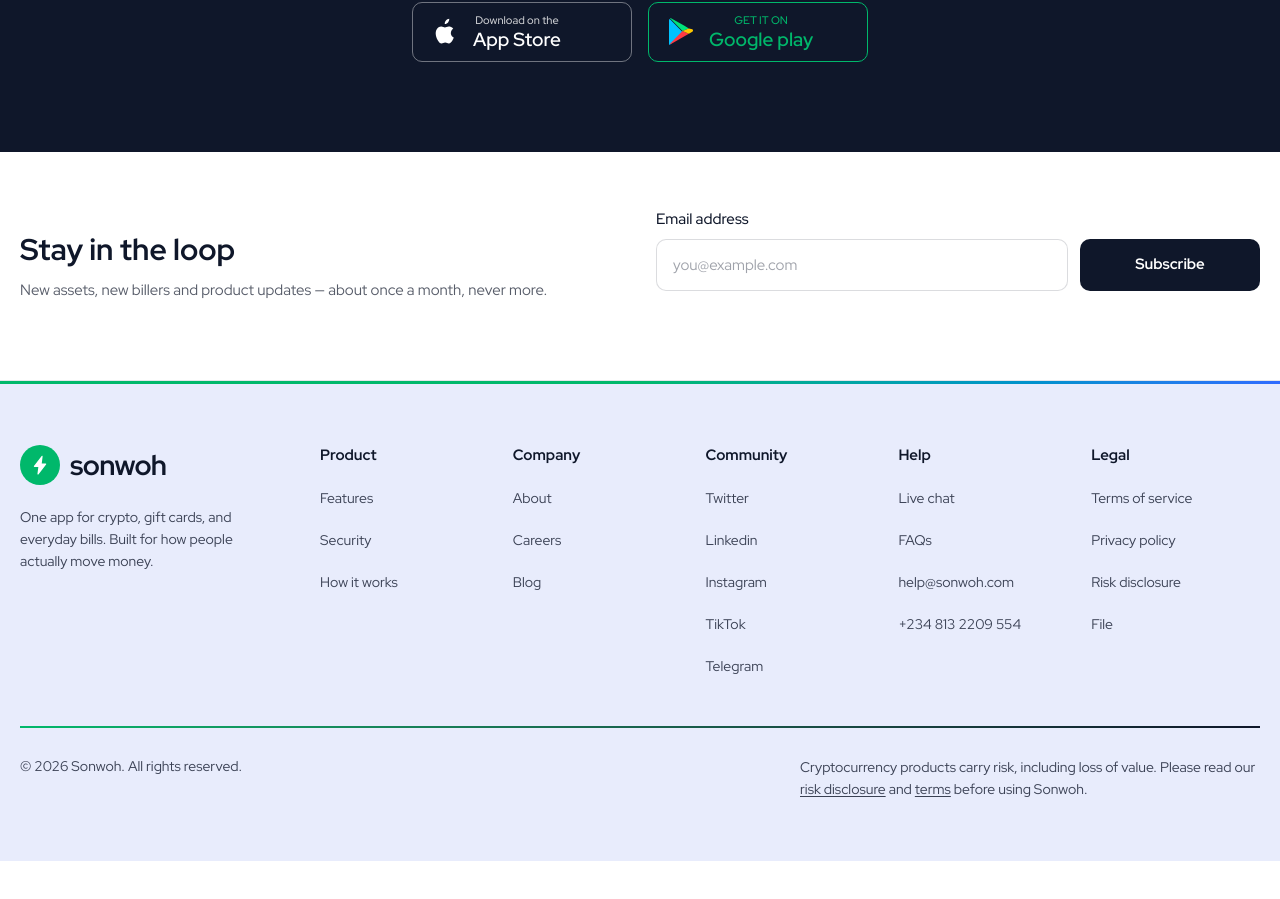
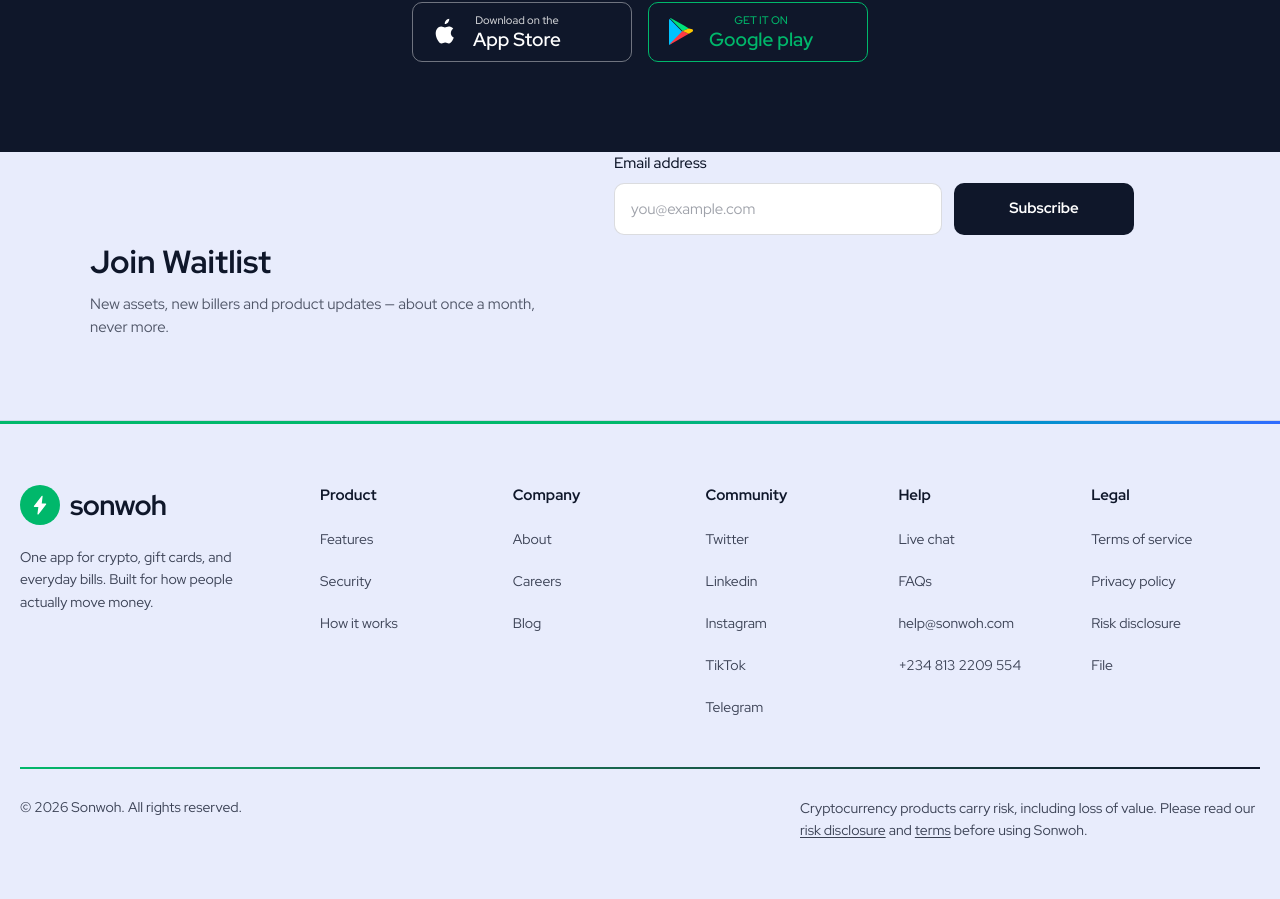
Before and after one commit to Lonepay/sonwoh, a Next.js app: page /blog in a window 1280 px wide. Shown: the part 1649-2548 px from the top of the page. Before the commit the page ends 2510 px from the top, so only its background shows below. Built offline with nearby package versions, Linux system fonts and the light colour scheme.

Commit message:
waitlist form: sizing

```diff
--- a/src/components/ContactForm.tsx
+++ b/src/components/ContactForm.tsx
@@ -2,17 +2,26 @@
 
 import { useState } from "react";
 
+/**
+ * Geometry mirrors the Figma "Form" frame (1440x268):
+ *   text block  x=170 y=91.5  w=464
+ *   form block  x=694 y=58    label 20 / field 36 / button 240x52 at y=158
+ *   arrow mark  x=1218 y=105  52x58
+ */
 export default function ContactForm() {
   const [email, setEmail] = useState("");
   const [sent, setSent] = useState(false);
 
   return (
-    <section id="contact" className="border-b border-ink/10 bg-white py-14">
-      <div className="mx-auto max-w-[1240px] px-5 sm:px-6 lg:px-0">
-        <div className="grid items-center gap-8 lg:grid-cols-2">
-          <div>
-            <h2 className="font-display text-[30px] font-bold leading-[1.2] text-ink">
-              Stay in the loop
+    <section
+      id="contact"
+      className="relative border-b border-ink/10 bg-lilac py-12 lg:py-14 xl:py-0"
+    >
+      <div className="relative mx-auto max-w-[1240px] px-5 sm:px-6 xl:h-[268px] xl:px-0 xl:pl-[70px]">
+        <div className="grid gap-8 lg:grid-cols-2 lg:gap-10 xl:grid-cols-[464px_520px] xl:gap-[60px]">
+          <div className="xl:pt-[91px]">
+            <h2 className="font-display text-[28px] font-bold leading-[1.2] text-ink lg:text-[32px]">
+              Join Waitlist
             </h2>
             <p className="mt-3 text-[15px] text-ink/70">
               New assets, new billers and product updates — about once a month,
```
